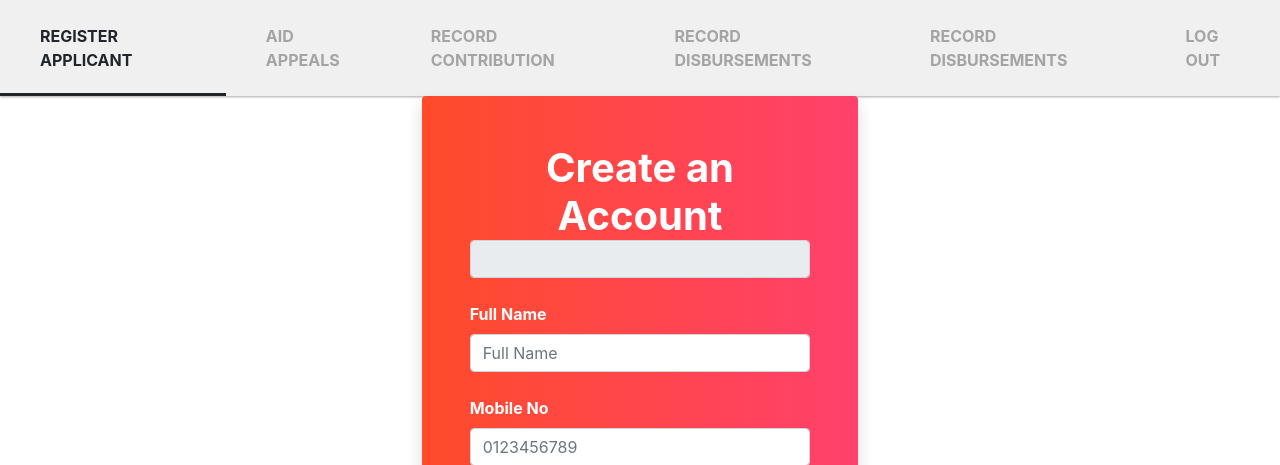
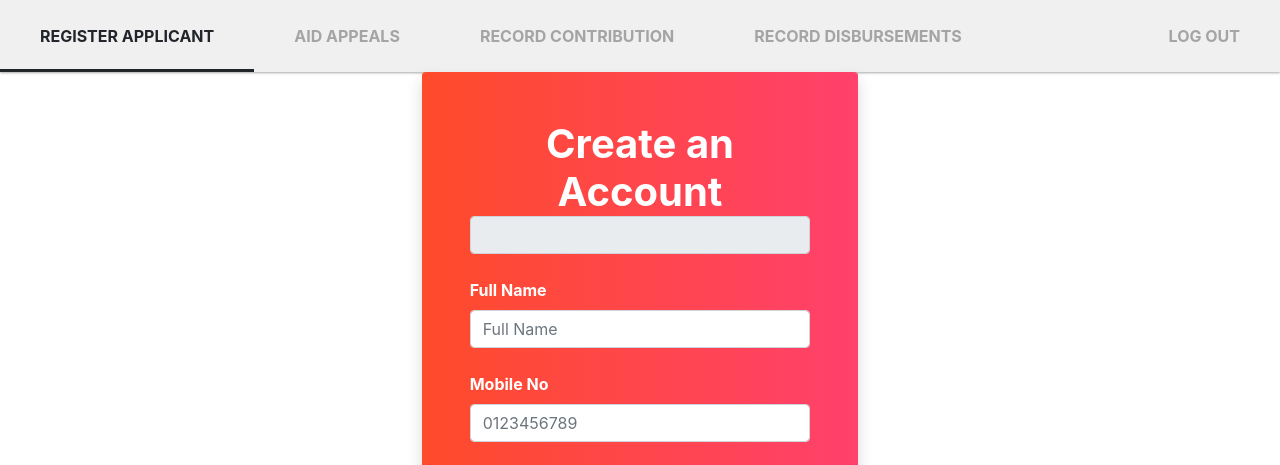
Before and after one commit to chwung/Hub-Aid-Service, a PHP site: page /orgRegisterApplicant.php in a window 1280 px wide. Shown: the top 465 px of the page. Run offline with PHP 8.4, Linux system fonts and the light colour scheme; the visitor is signed in with stand-in values (Sample User, id 1); data that the repository does not hold is empty.

Commit message:
removed duplicate link

```diff
--- a/orgRegisterApplicant.php
+++ b/orgRegisterApplicant.php
@@ -116,7 +116,6 @@ if($_SERVER['REQUEST_METHOD'] == "POST")
       <li class="menu__group"><a href="organizeAidAppeal.php" class="menu__link r-link text-underlined">Aid Appeals</a></li>
       <li class="menu__group"><a href="recordContribution.php" class="menu__link r-link text-underlined">Record Contribution</a></li>
       <li class="menu__group"><a href="orgRecordDisbursement.php" class="menu__link r-link text-underlined">Record Disbursements</a></li>
-      <li class="menu__group"><a href="orgRecordDisbursement.php" class="menu__link r-link text-underlined">Record Disbursements</a></li>
       <li class="menu__group" style="margin-left: auto; margin-right: 0;"><a href="betterLogin.php" class="menu__link r-link text-underlined">Log out</a></li>
     </ul>
   </nav>
```
